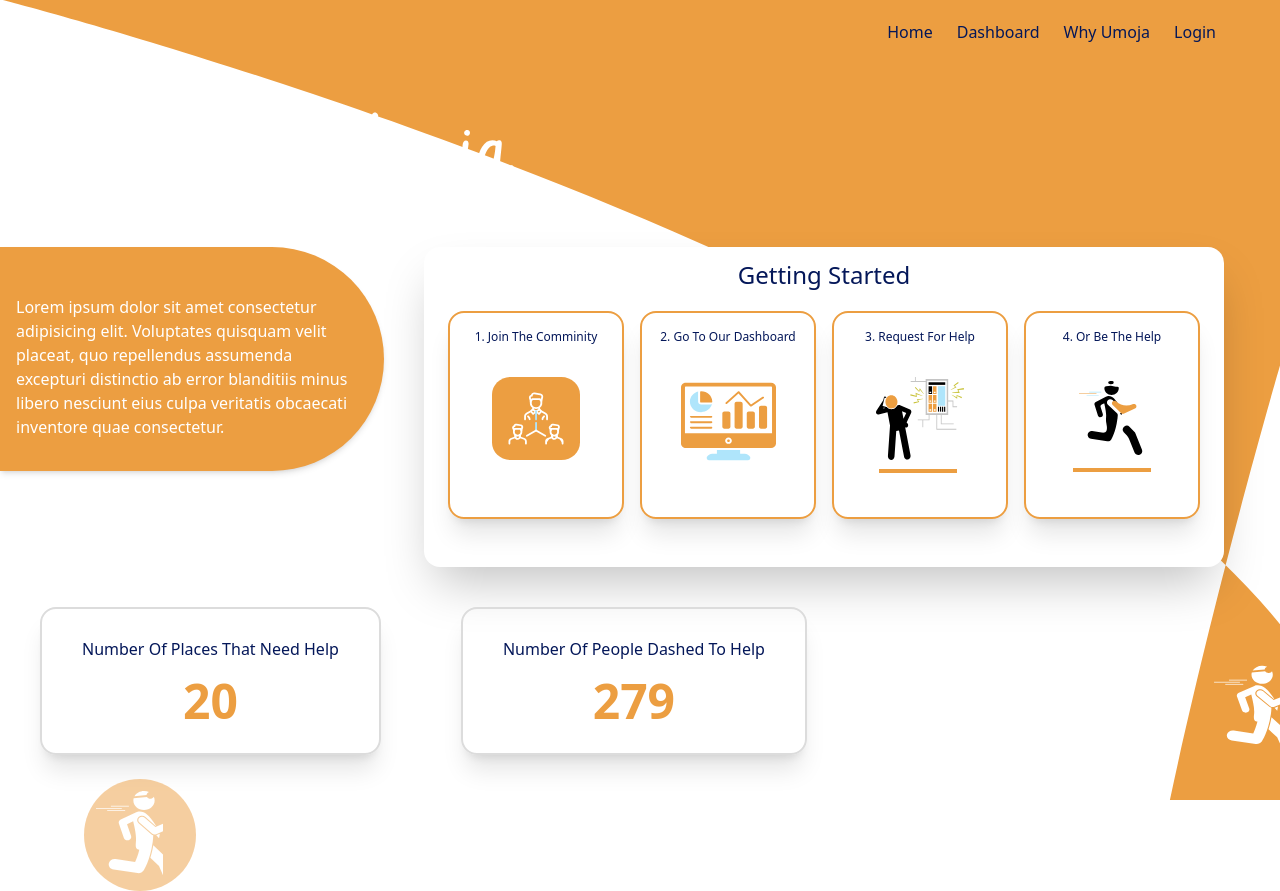
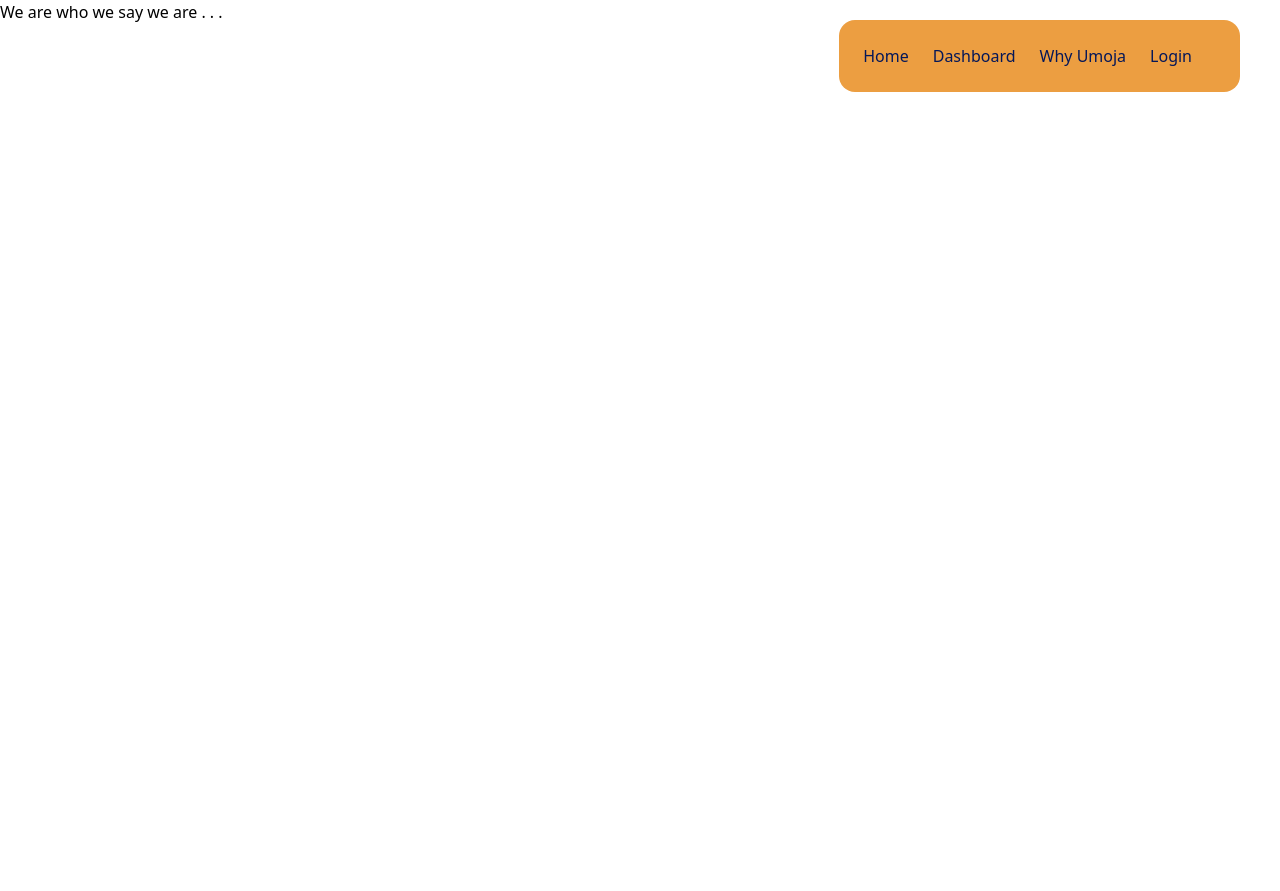
Before and after one commit to JosephRidge/umoja, a Vue app: page /aboutUs in a window 1280 px wide. After the commit the page ends 800 px from the top, so only its background shows below. Built offline with nearby package versions, Linux system fonts and the light colour scheme.

Commit message:
ROuting works on all routes /paths/ components

```diff
--- a/src/App.vue
+++ b/src/App.vue
@@ -6,7 +6,7 @@ import HomePage  from './components/HomePage.vue';
 </script>
 
 <template>
-  <HomePage />
+<router-view/>
 </template>
 
 <style>
--- /dev/null
+++ b/src/components/AboutUs.vue
@@ -0,0 +1,24 @@
+<template>
+  <div>
+    <div class="float-right"><TopNavigationBar class="bg-primaryYellow p-6 rounded-2xl"/></div>
+    We are who we say we are . . .
+  </div>
+</template>
+
+<script>
+import TopNavigationBar from "./TopNavigationBar.vue";
+export default {
+  components: {
+    TopNavigationBar,
+  },
+  data() {
+    return {
+    };
+  },
+  mounted() {},
+  methods: {},
+};
+</script>
+
+<style>
+</style>
--- /dev/null
+++ b/src/components/Dashboard.vue
@@ -0,0 +1,24 @@
+<template>
+  <div>
+<div><TopNavigationBar class="bg-primaryYellow p-4 rounded-full"/></div>
+  </div>
+</template>
+
+<script>
+import TopNavigationBar from "./TopNavigationBar.vue";
+export default {
+  components: {
+    TopNavigationBar,
+  },
+  data() {
+    return {
+    };
+  },
+  mounted() {},
+  methods: {},
+};
+</script>
+
+<style>
+
+</style>
--- a/src/components/LoginPage.vue
+++ b/src/components/LoginPage.vue
@@ -99,7 +99,8 @@ export default {
       userPassword: "",
       actionPriorValidation: "Login",
       actionNoAccount:"No Account ? Sign Up",
-      action: 0
+      action: 0,
+      feedBackAfterAut: false
     };
   },
   mounted() {},
@@ -111,6 +112,7 @@ export default {
       .then((userCredential) =>{
         const user = userCredential.user
         console.log("credential = >  ", user.uid)
+        router.push('/home')
       })
       .catch((error)=>{
            const errorCode = error.code;
@@ -121,6 +123,7 @@ export default {
             "error message --- > ",
             errorCode
           );
+          router.push('/auth')
         });
 
     },
@@ -133,6 +136,7 @@ export default {
         .then((userCredential) => {
           const user = userCredential.user;
         console.log("credential = >  ", user.uid)
+           router.push('/home')
         })
         .catch((error) => {
           const errorCode = error.code;
--- a/src/components/TopNavigationBar.vue
+++ b/src/components/TopNavigationBar.vue
@@ -1,5 +1,5 @@
 <template>
-  <div class="flex flex-row float-right mx-10 mt-5 rounded ">
+  <div class="flex flex-row float-right mx-10 mt-5  ">
     <router-link
       to="/home"
       class="
@@ -57,7 +57,7 @@
       Why Umoja</router-link
     >
     <router-link
-      to="/"
+      to="/auth"
       class="
         text-darkBlue
         mr-6
--- a/src/main.js
+++ b/src/main.js
@@ -3,9 +3,6 @@ import App from './App.vue'
 import './style/index.css'
 import Router from './router/index.js'
 
-// import AlertPage from './components'
-
-
 
 
 createApp(App).use(Router).mount('#app')
```
Also changed, not shown: src/router/index.js (+6 -3 lines).
